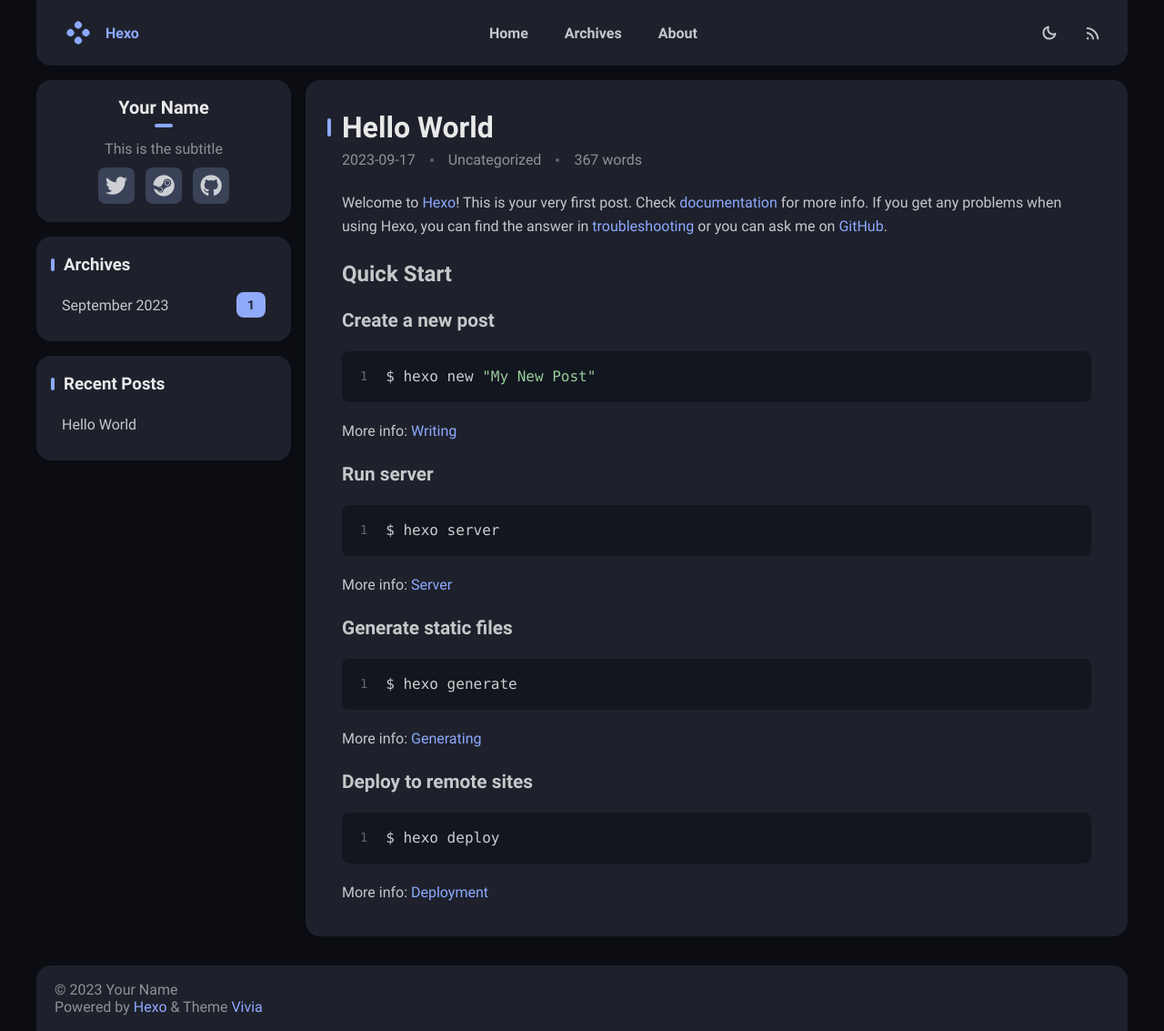
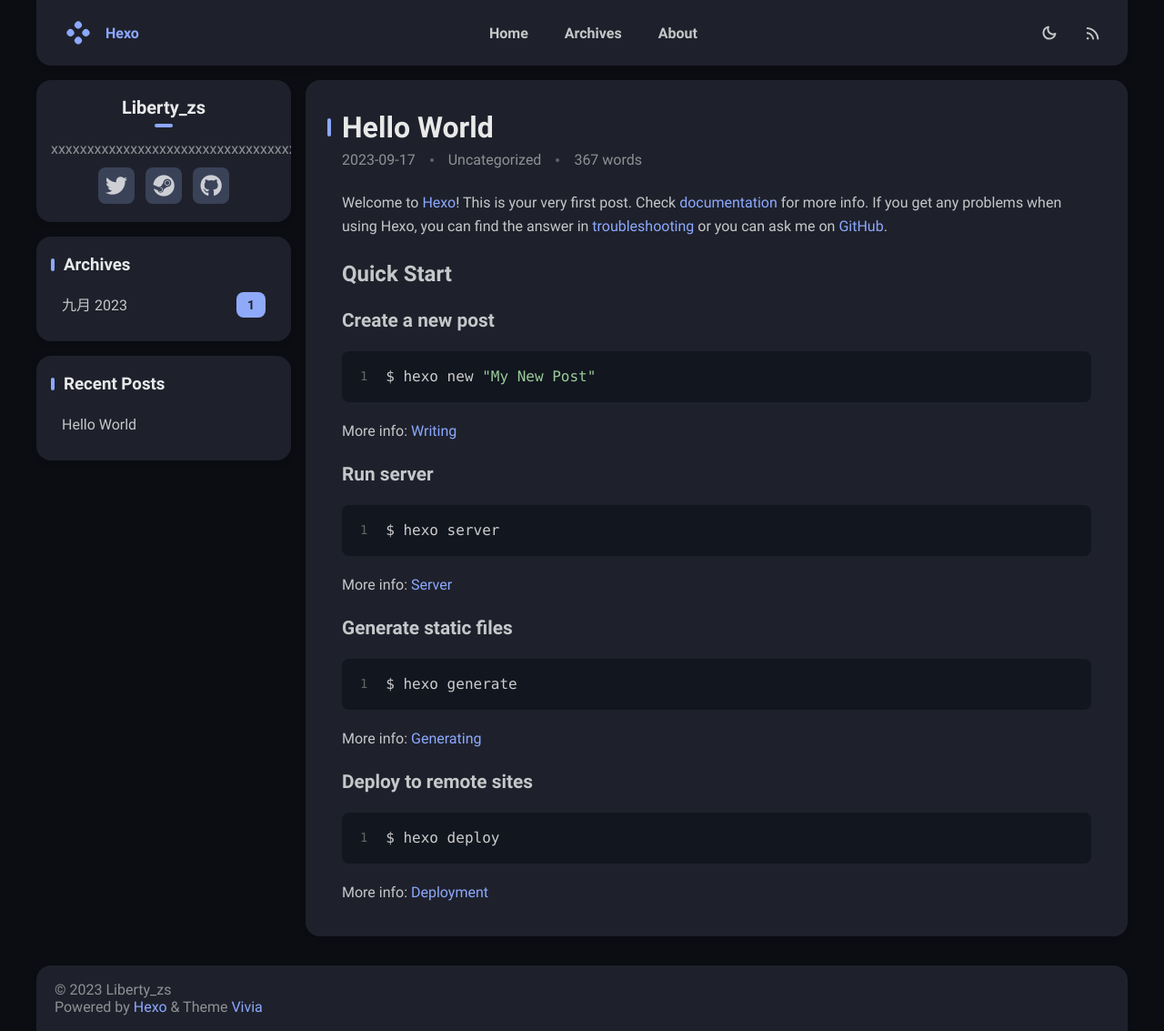
Before and after one commit to Libertyzs/Libertyzs.github.io, a plain HTML site: page 2023/09/17/hello-world/index.html in a window 1280 px wide. Shown: the top 1133 px of the page at 91% size. Drawn offline with Linux system fonts and the light colour scheme.

Commit message:
Site updated: 2023-09-17 14:03:37

```diff
--- a/2023/09/17/hello-world/index.html
+++ b/2023/09/17/hello-world/index.html
@@ -26,7 +26,7 @@
 <meta property="og:url" content="http://example.com/2023/09/17/hello-world/index.html">
 <meta property="og:site_name" content="Hexo">
 <meta property="og:description" content="Welcome to Hexo! This is your very first post. Check documentation for more info. If you get any problems when using Hexo, you can find the answer in troubleshooting or you can ask me on GitHub. Quick">
-<meta property="og:locale" content="en_US">
+<meta property="og:locale" content="zh_CN">
 <meta property="article:published_time" content="2023-09-17T02:49:29.199Z">
 <meta property="article:modified_time" content="2023-09-17T03:10:25.356Z">
 <meta property="article:author" content="John Doe">
@@ -122,9 +122,9 @@
       <div class="img-dim"></div>
     </div>
     <div class="info">
-      <div class="username">Your Name </div>
+      <div class="username">Liberty_zs </div>
       <div class="dot"></div>
-      <div class="subtitle">This is the subtitle </div>
+      <div class="subtitle">xxxxxxxxxxxxxxxxxxxxxxxxxxxxxxxxxxxxxxxxx </div>
       <div class="link-list">
 
           <a class="link-btn" target="_blank" rel="noopener" href="https://twitter.com" title="Twitter"><i class="fa-brands fa-twitter"></i></a>
@@ -156,7 +156,7 @@
 
 
         <a class="archive-link" href="/archives/2023/09 ">
-          September 2023
+          九月 2023
           <div class="archive-count">1 </div>
         </a>
 
@@ -262,7 +262,7 @@
 
   <div id="footer-info" class="inner">
 
-    &copy; 2023 Your Name<br>
+    &copy; 2023 Liberty_zs<br>
     Powered by <a href="https://hexo.io/" target="_blank">Hexo</a> & Theme <a target="_blank" rel="noopener" href="https://github.com/saicaca/hexo-theme-vivia">Vivia</a>
   </div>
 </footer>
```
Also changed, not shown: archives/2023/09/index.html (+5 -5 lines), archives/2023/index.html (+5 -5 lines), archives/index.html (+5 -5 lines), index.html (+5 -5 lines).
